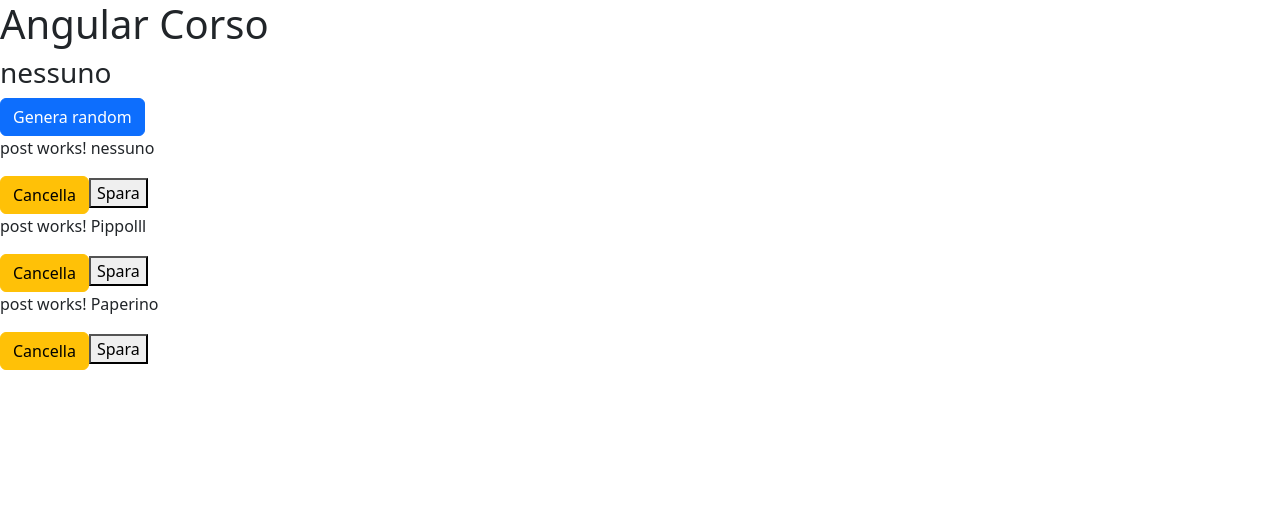
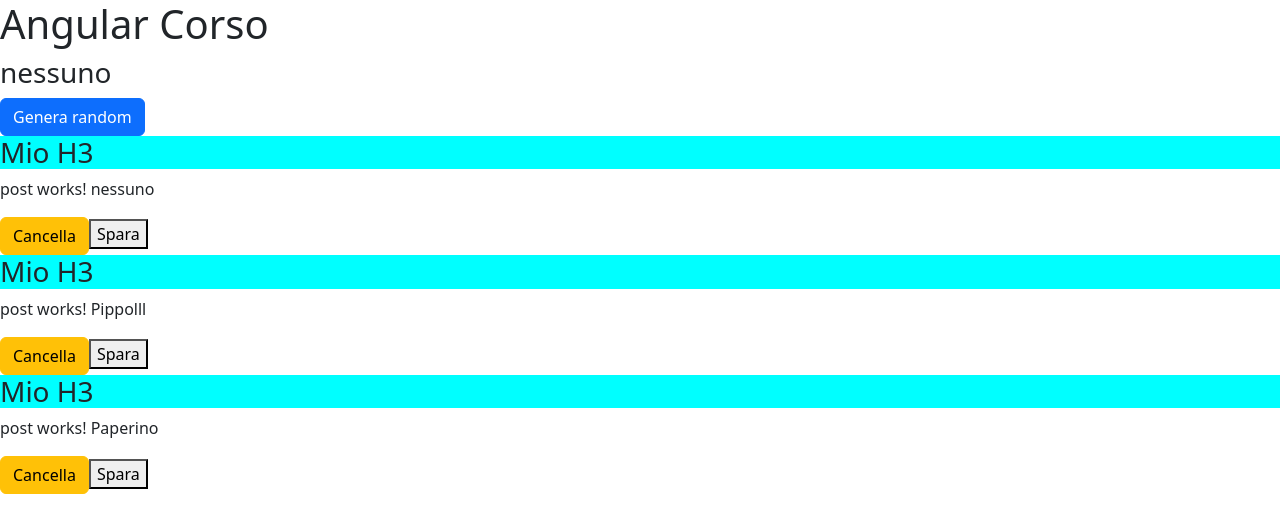
Before and after one commit to ironmanromeo/angular-corso, an Angular app: page / in a window 1280 px wide. Shown: the top 532 px of the page. Built offline with nearby package versions, Linux system fonts and the light colour scheme.

Commit message:
Lezione5 viewEncapsulation

```diff
--- a/src/app/post/post.component.css
+++ b/src/app/post/post.component.css
@@ -0,0 +1,3 @@
+h3 {
+    background-color: aqua;
+}
--- a/src/app/post/post.component.html
+++ b/src/app/post/post.component.html
@@ -1,3 +1,4 @@
+<h3>Mio H3</h3>
 <p>post works! {{ titolo }}</p>
 
 <button
--- a/src/app/post/post.component.ts
+++ b/src/app/post/post.component.ts
@@ -2,13 +2,15 @@ import {
   Component,
   Input,
   Output,
-  EventEmitter
+  EventEmitter,
+  ViewEncapsulation
 } from '@angular/core';
 
 @Component({
   selector: 'app-post',
   templateUrl: './post.component.html',
-  styleUrls: ['./post.component.css']
+  styleUrls: ['./post.component.css'],
+  // encapsulation: ViewEncapsulation.None
 })
 export class PostComponent {
 
```
